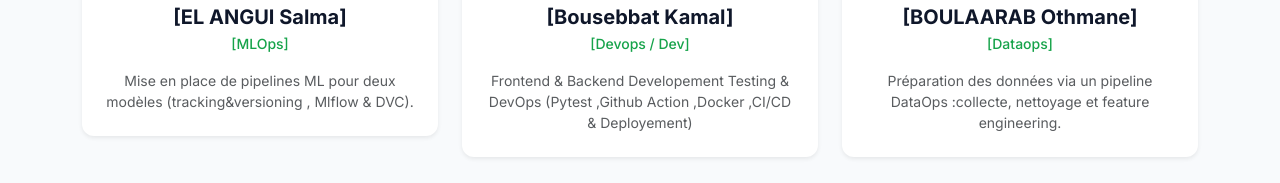
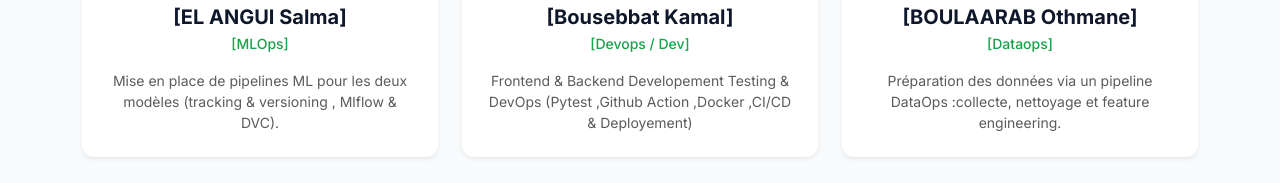
Before and after one commit to S6-IASD/Smart-Irrigation, a React (Vite) app in the folder front-end/: page / in a window 1280 px wide. Shown: the part 1620-1803 px from the top of the page. Built offline with nearby package versions, Linux system fonts and the light colour scheme; no server answers.

Commit message:
Fix typo in ML pipelines description

```diff
--- a/front-end/src/pages/Home.jsx
+++ b/front-end/src/pages/Home.jsx
@@ -114,7 +114,7 @@ const Home = () => {
                 </div>
                 <h5 className="fw-bold mb-1" style={{ color: 'var(--color-sidebar)' }}>[EL ANGUI Salma]</h5>
                 <div className="text-success small fw-medium mb-3">[MLOps]</div>
-                <p className="text-muted small mb-0">Mise en place de pipelines ML pour deux modèles (tracking&versioning , Mlflow & DVC).</p>
+                <p className="text-muted small mb-0">Mise en place de pipelines ML pour les deux modèles (tracking & versioning , Mlflow & DVC).</p>
               </Card>
             </Col>
 
```
